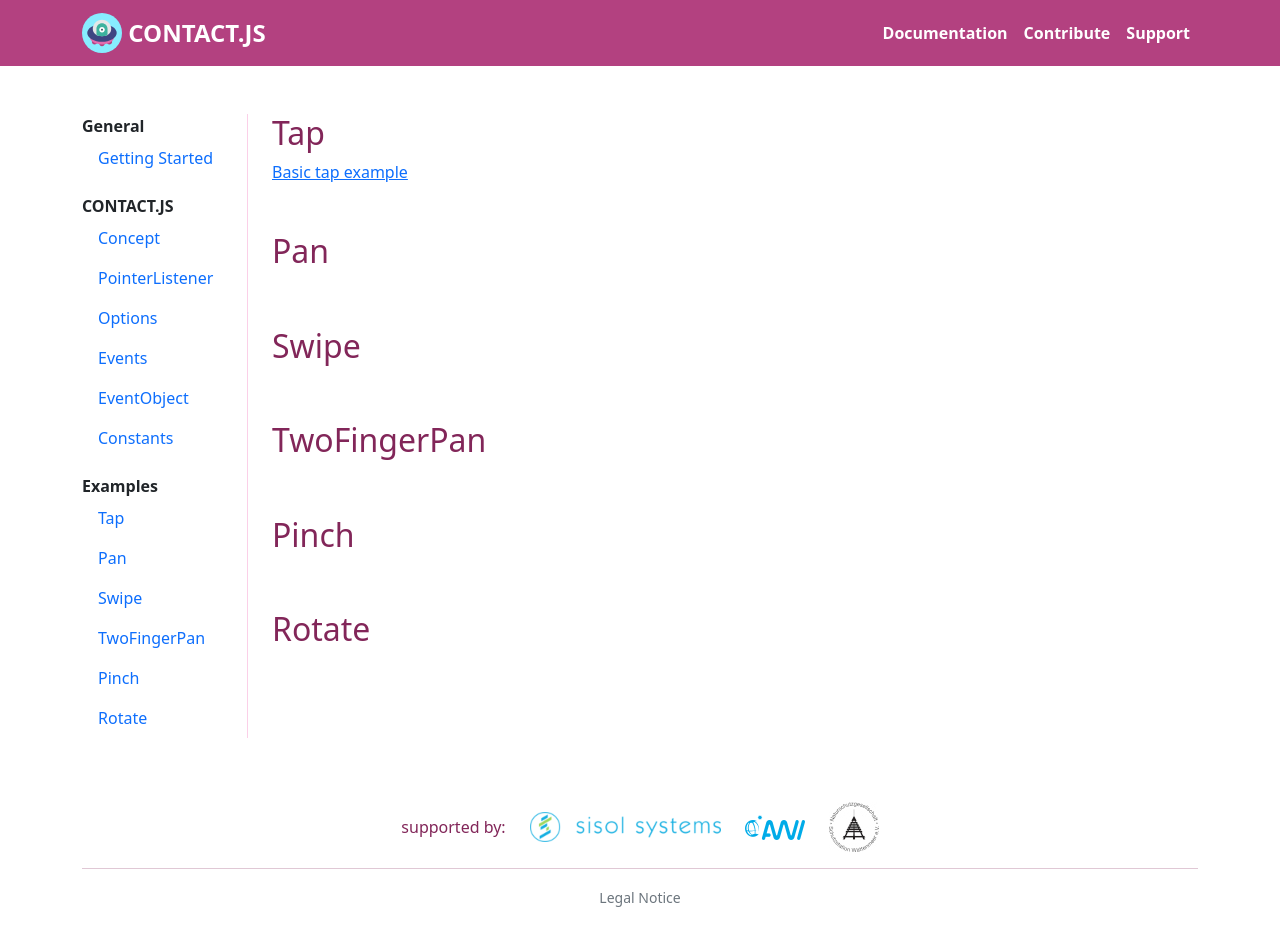
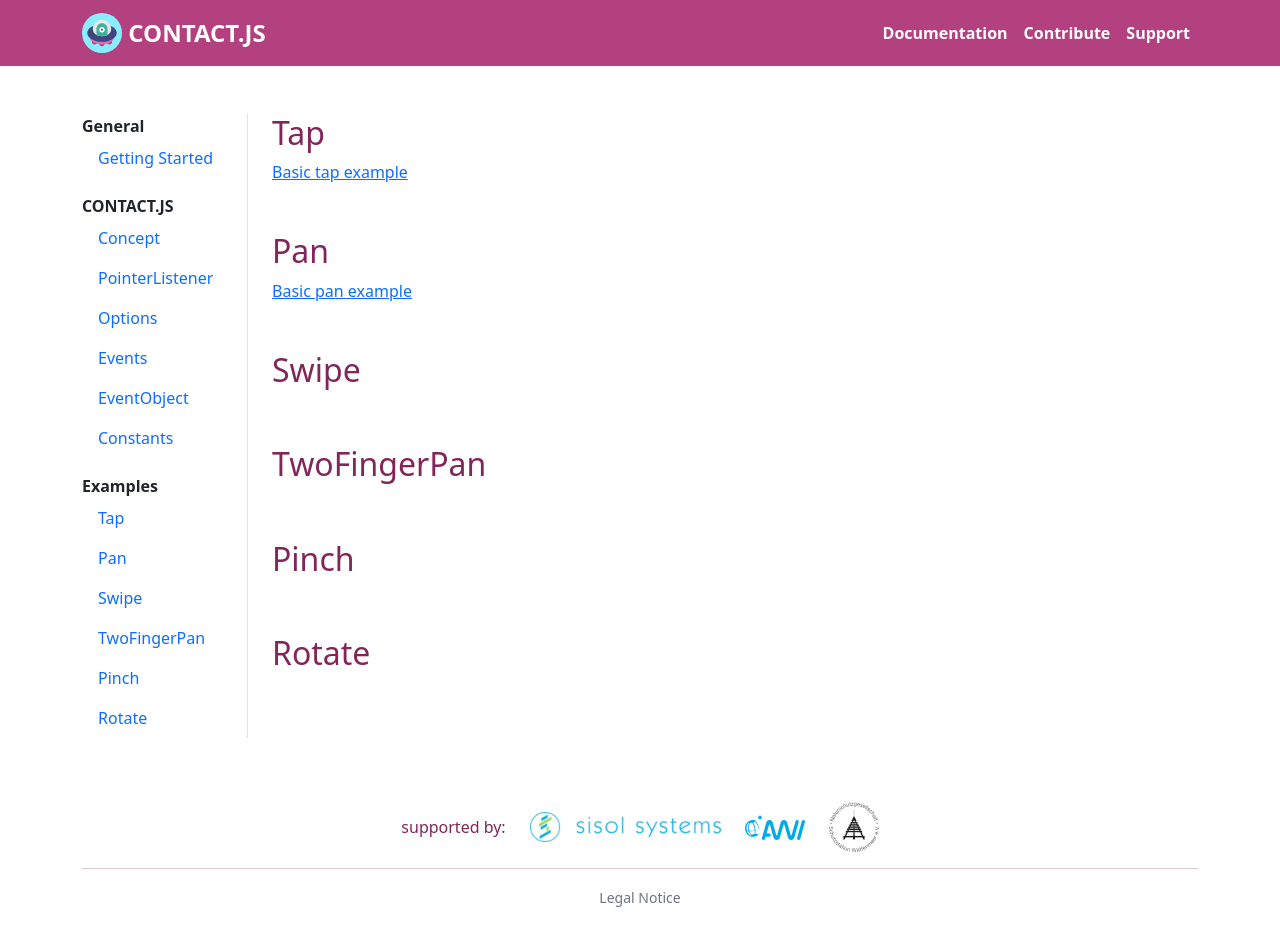
Before and after one commit to biodiv/contactjs, a Jekyll site: the page built from docs/documentation/examples.html, in a window 1280 px wide and 925 px high. Built offline with Jekyll 4.4.1, drawn with Linux system fonts in a browser that asks for light colours.

Commit message:
update examples

```diff
--- a/docs/documentation/examples.html
+++ b/docs/documentation/examples.html
@@ -20,7 +20,7 @@
 			<div id="Pan" class="row mt-5">
 				<div class="col-12">
 					<h2>Pan</h2>
-
+					<a href="https://codepen.io/biodiv/pen/BadPOpW" target="_blank">Basic pan example</a>
 				</div>
 			</div>
 			<div id="Swipe" class="row mt-5">
```
